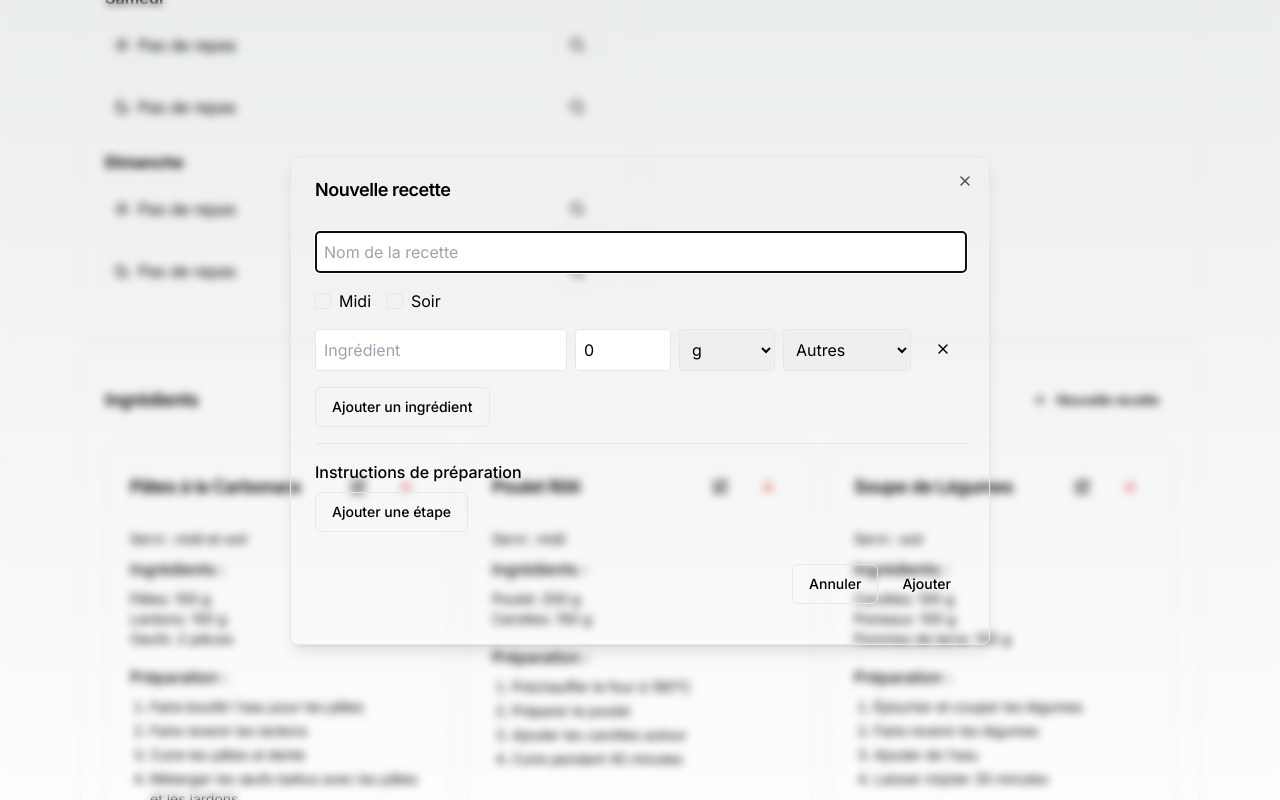
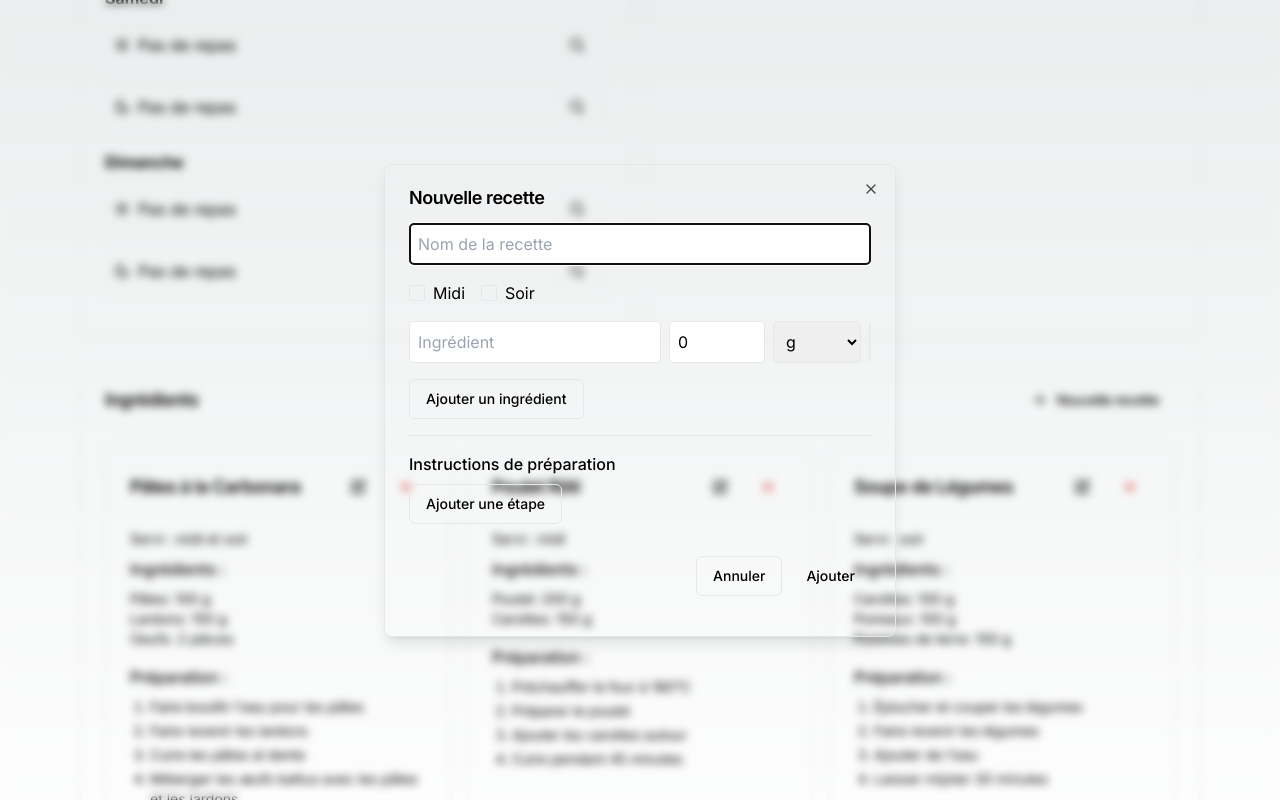
Before and after one commit to remyvin/meal-planner, a Next.js app: page / in a window 1280 px wide. Both pictures are taken after a click on the button "Nouvelle recette". Shown: the part 955-1755 px from the top of the page. Built offline with nearby package versions, Linux system fonts and the light colour scheme.

Commit message:
Fix TypeScript errors 6

```diff
--- a/app/components/meal-planner.tsx
+++ b/app/components/meal-planner.tsx
@@ -582,7 +582,6 @@ const MealPlanner: React.FC = () => {
             </Button>
           </CardTitle>
         </CardHeader>
-
         <CardContent>
           <div className="grid grid-cols-1 md:grid-cols-3 gap-4">
             {recipes.map(recipe => (
@@ -646,7 +645,8 @@ const MealPlanner: React.FC = () => {
 
       {/* Dialog pour édition/création de recette */}
       <Dialog open={showEditDialog} onOpenChange={setShowEditDialog}>
-        <DialogContent className="sm:max-w-[700px] max-h-[90vh] overflow-y-auto">
+        <DialogContent>
+          <div className="sm:max-w-[700px] max-h-[90vh] overflow-y-auto">
             <DialogHeader>
               <DialogTitle>
                 {editingRecipe ? 'Modifier la recette' : 'Nouvelle recette'}
@@ -844,6 +844,7 @@ const MealPlanner: React.FC = () => {
                 </Button>
               </div>
             </div>
+          </div>
         </DialogContent>
       </Dialog>
     </div>
```
Lines whose indentation alone changed are shown as unchanged.
